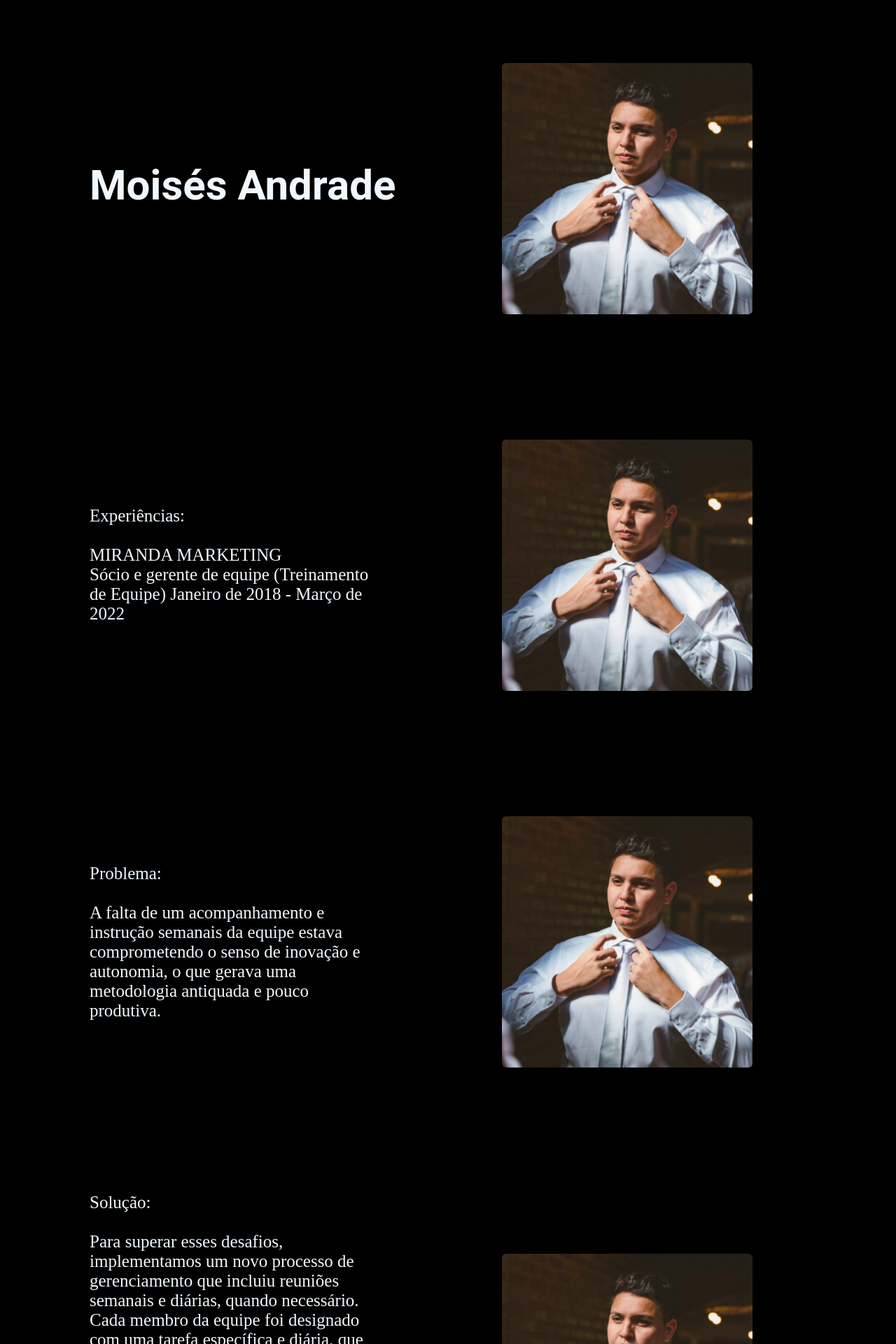
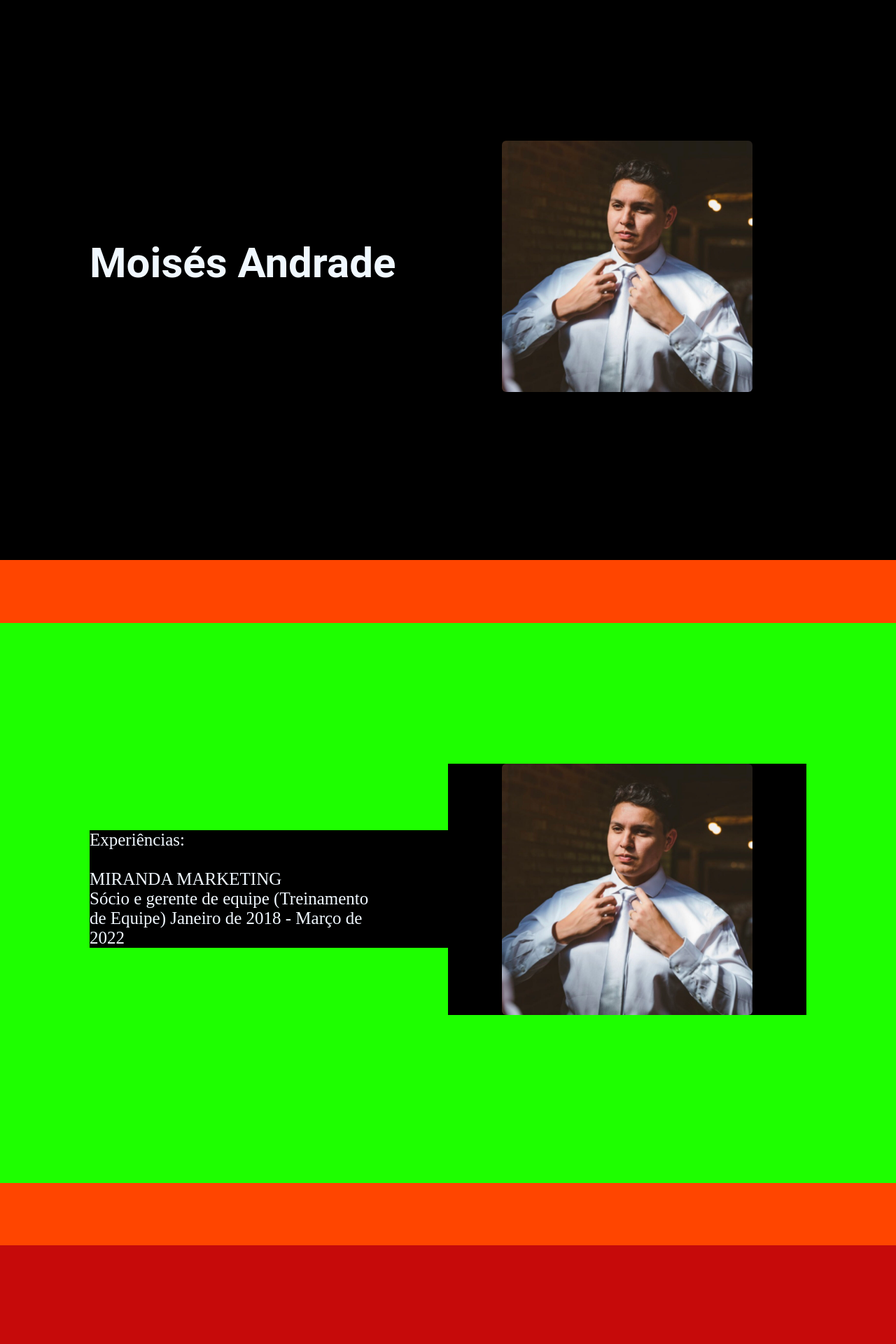
Before and after one commit to Moisesandrade2/portifolio, a PHP site: page / in a window 1280 px wide. Shown: the top 1920 px of the page at 70% size. Run offline with PHP 8.4, Linux system fonts and the light colour scheme.

Commit message:
novo comit

```diff
--- a/css/responsivo.css
+++ b/css/responsivo.css
@@ -1,7 +1,18 @@
 @media screen and (min-width: 768px) {
-    .section-1 {
-        flex-direction: row;
-    }
+    /*
+    .section-1,
+    .section-2,
+    .section-3,
+    .section-4,
+    .section-5,
+    .section-6,
+    .section-7,
+    .section-8,
+    .section-9 {
+        flex-wrap: wrap;
+        height: 100%;
+
+    }*/
 
     .main-text-container {
         flex-basis: 50%;
@@ -36,6 +47,7 @@
 @media screen and (min-width: 768px) {
     .section-1 {
         flex-direction: row;
+        height: 100vh;
     }
 
     .main-text-container {
--- a/css/styles.css
+++ b/css/styles.css
@@ -1,7 +1,10 @@
 body {
     margin: 0;
     padding: 0;
-    background-color: rgb(0, 0, 0);
+    background-color: orangered;
+    height: 100vh;
+
+
 }
 
 p1 {
@@ -17,6 +20,13 @@
     justify-content: center;
     padding: 0;
     margin: 0;
+    height: auto;
+    background-color: blueviolet;
+    scroll-snap-type: y mandatory;
+    overflow-y: scroll;
+    background-color: transparent;
+    /* height: 100vh;*/
+
 }
 
 .main-image {
@@ -31,6 +41,53 @@
 }
 
 .section-1 {
+    background-color: #000000;
+}
+
+.section-2 {
+    background-color: #1eff00;
+    height: 100vh;
+}
+
+.section-3 {
+    background-color: #c60a0a;
+    height: 100vh;
+}
+
+.section-4 {
+    background-color: #2c09cc;
+}
+
+.section-5 {
+    background-color: #dbde1c;
+}
+
+.section-6 {
+    background-color: #fd7d7d;
+}
+
+.section-7 {
+    background-color: #0ea4e4;
+}
+
+.section-8 {
+    background-color: #9b7a94;
+}
+
+.section-9 {
+    background-color: #8fc4d7;
+}
+
+
+.section-1,
+.section-2,
+.section-3,
+.section-4,
+.section-5,
+.section-6,
+.section-7,
+.section-8,
+.section-9 {
     /*border: solid rgb(13, 162, 182) 3px;*/
     display: flex;
     flex-wrap: wrap;
@@ -40,6 +97,10 @@
     padding-top: 7%;
     padding-left: 10%;
     padding-right: 10%;
+    padding-bottom: 10%;
+    visibility: visible;
+    scroll-snap-align: start;
+
 }
 
 .main-text-container,
@@ -86,6 +147,7 @@
 .carrosel {
     background-color: #fff;
     margin-bottom: 10%;
+    scroll-snap-align: start;
 }
 
 .carrosel-main {
@@ -173,10 +235,7 @@
     opacity: 1;
 }
 
-/* This is from w3schools */
-/*
-  https://www.w3schools.com/howto/howto_css_hide_scrollbars.asp */
-/* Hide scrollbar for Chrome, Safari and Opera */
+
 .gallery-wrapper::-webkit-scrollbar {
     display: none;
 }
@@ -188,23 +247,3 @@
     scrollbar-width: none;
     /* Firefox */
 }
-
-.cyan {
-    background: cyan;
-}
-
-.deeppink {
-    background: deeppink;
-}
-
-.turquoise {
-    background: turquoise;
-}
-
-.darkblue {
-    background: darkblue;
-}
-
-.purple {
-    background: purple;
-}
--- a/index.html
+++ b/index.html
@@ -7,10 +7,7 @@
     <meta name="description" content="Portifólio Moisés Andrade">
     <link rel="stylesheet" href="css/styles.css">
     <link rel="stylesheet" href="css/responsivo.css">
-
-
-
-
+    <script src="https://unpkg.com/scrollreveal"></script>
     <title>Portifólio Moisés Andrade</title>
 </head>
 
@@ -26,7 +23,7 @@
             </div>
         </section>
         <!---------------------------------------INÍCIO DAS EXPERIÊNCIAS ----------------------------->
-        <section class="section-1">
+        <section class="section-2">
             <div class="main-text-container">
                 <div class="main-text">
                     <p>Experiências:<br><br>
@@ -41,7 +38,7 @@
                 <img src="img/moisesimg.jpg" class="main-image">
             </div>
         </section>
-        <section class="section-1">
+        <section class="section-3">
             <div class="main-text-container">
                 <div class="main-text">
                     <p>Problema:<br><br>
@@ -54,7 +51,7 @@
                 <img src="img/moisesimg.jpg" class="main-image">
             </div>
         </section>
-        <section class="section-1">
+        <section class="section-4">
             <div class="main-text-container">
                 <div class="main-text">
                     <p>Solução:<br><br>
@@ -71,7 +68,7 @@
                 <img src="img/moisesimg.jpg" class="main-image">
             </div>
         </section>
-        <section class="section-1">
+        <section class="section-5">
             <div class="main-text-container">
                 <div class="main-text">
                     <p>Resultado:<br><br>
@@ -91,7 +88,7 @@
             </div>
         </section>
         <!------------------------------------------------NOVA EXPERIÊNCIA ----------------------------------------->
-        <section class="section-1">
+        <section class="section-6">
             <div class="main-text-container">
                 <div class="main-text">
                     <p>Experiências:<br><br>
@@ -108,7 +105,7 @@
                 <img src="img/moisesimg.jpg" class="main-image">
             </div>
         </section>
-        <section class="section-1">
+        <section class="section-7">
             <div class="main-text-container">
                 <div class="main-text">
                     <p>Problema:<br><br>
@@ -123,7 +120,7 @@
                 <img src="img/moisesimg.jpg" class="main-image">
             </div>
         </section>
-        <section class="section-1">
+        <section class="section-8">
             <div class="main-text-container">
                 <div class="main-text">
                     <p>Solução:<br><br>
@@ -143,7 +140,7 @@
                 <img src="img/moisesimg.jpg" class="main-image">
             </div>
         </section>
-        <section class="section-1">
+        <section class="section-9">
             <div class="main-text-container">
                 <div class="main-text">
                     <p>Resultado:<br><br>
@@ -193,6 +190,7 @@
         </section>
     </div> <!---final main-->
     <script type="text/javascript" src="/js/index.js"></script>
+
 </body>
 
 </html>
--- a/js/index.js
+++ b/js/index.js
@@ -1,3 +1,5 @@
+
+// -----------------------------------------------inicio do carrosel-----------------------/
 const controls = document.querySelectorAll(".control");
 console.log(controls)
 let currentItem = 0;
@@ -32,3 +34,19 @@
         items[currentItem].classList.add("current-item");
     });
 });
+// -----------------------------------------------fim do carrosel-----------------------/
+// ---------------------------scroll reveall--------------------------------------------/
+
+window.sr = ScrollReveal({ reset: true });
+sr.reveal('.section-1', { duration: 2000 });
+sr.reveal('.section-2', { duration: 2000 });
+sr.reveal('.section-3', { duration: 2000 });
+sr.reveal('.section-4', { duration: 2000 });
+sr.reveal('.section-5', { duration: 2000 });
+sr.reveal('.section-6', { duration: 2000 });
+sr.reveal('.section-7', { duration: 2000 });
+sr.reveal('.section-8', { duration: 2000 });
+sr.reveal('.section-9', { duration: 2000 });
+
+
+//---------------------------------------------------------------------------------------/
```
